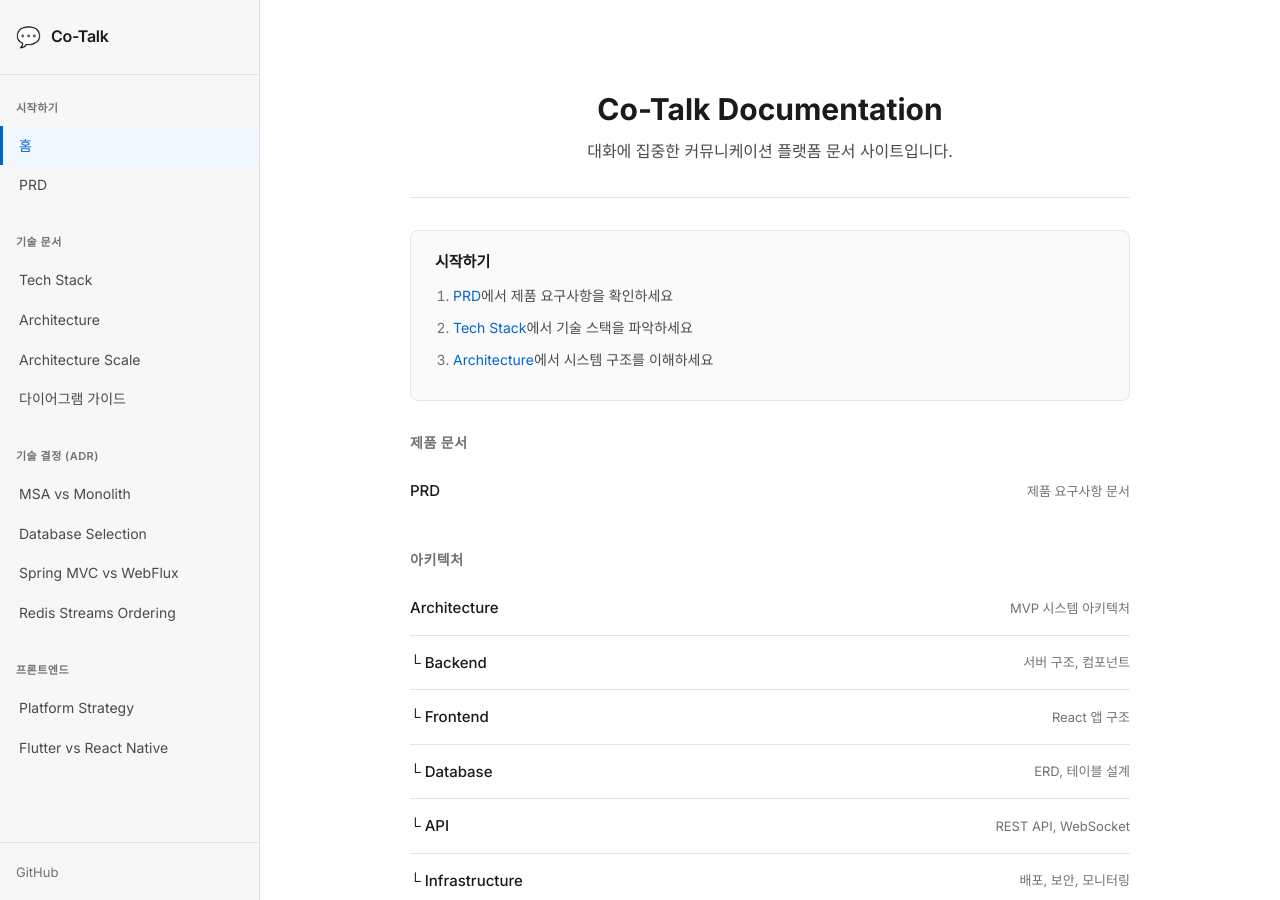
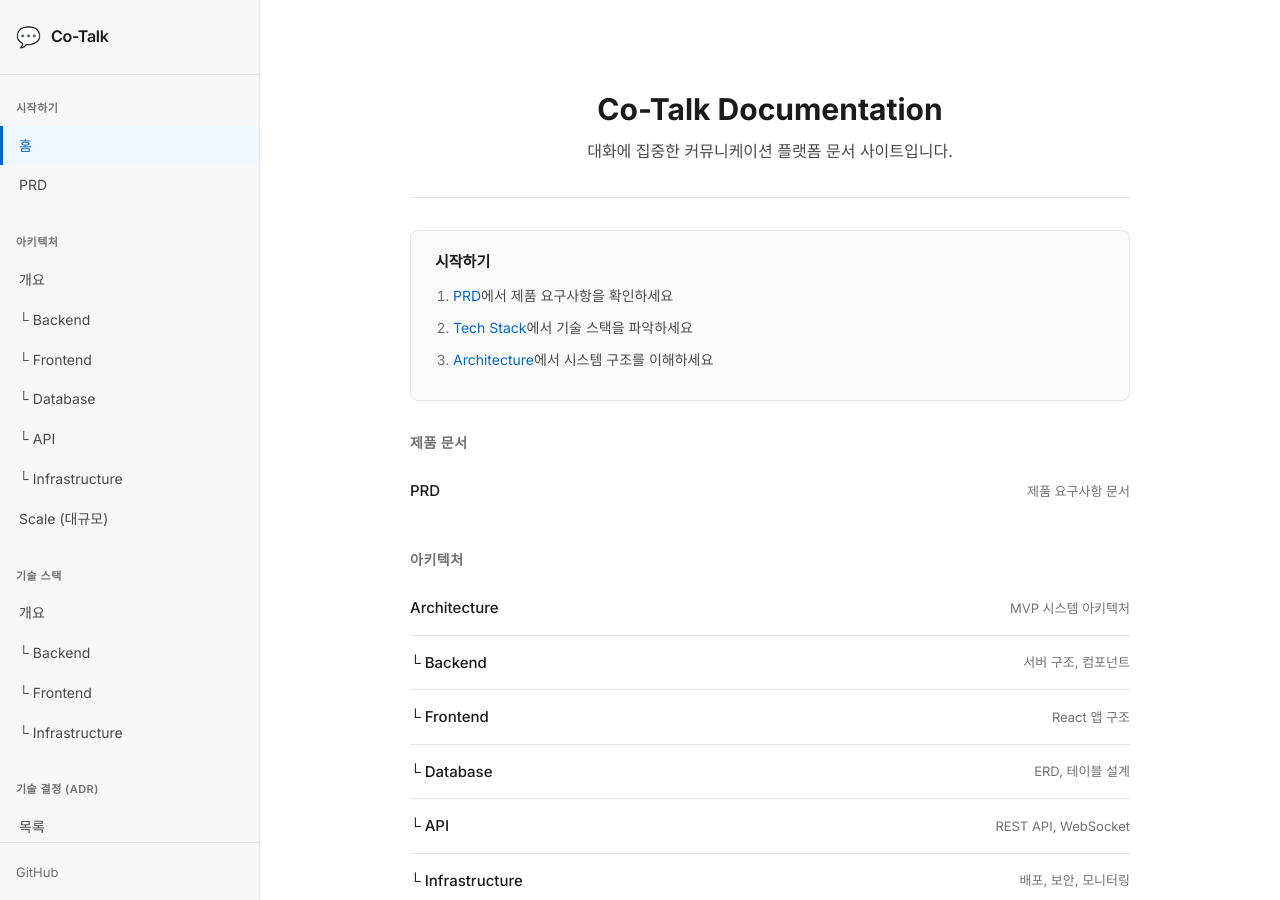
Before and after one commit to with-co-talk/co-talk-docs, a Jekyll site: the page built from index.md, in a window 1280 px wide and 900 px high. Built offline with Jekyll 4.4.1, drawn with Linux system fonts in a browser that asks for light colours.

Commit message:
fix: 사이드바 네비게이션 링크 수정
새로운 폴더 구조에 맞게 사이드바 링크 업데이트:
- architecture/ 하위 문서 링크
- tech-stack/ 하위 문서 링크
- decisions/ 하위 문서 링크
- guides/ 하위 문서 링크

Co-Authored-By: Claude Opus 4.5 <noreply@anthropic.com>

```diff
--- a/_layouts/default.html
+++ b/_layouts/default.html
@@ -47,35 +47,50 @@
           <div class="nav-section-title">시작하기</div>
           <ul class="nav-list">
             <li><a href="{{ site.baseurl }}/" class="nav-link {% if page.url == '/' %}active{% endif %}">홈</a></li>
-            <li><a href="{{ site.baseurl }}/PRD" class="nav-link {% if page.url == '/PRD.html' or page.url == '/PRD' %}active{% endif %}">PRD</a></li>
+            <li><a href="{{ site.baseurl }}/PRD" class="nav-link {% if page.url contains '/PRD' %}active{% endif %}">PRD</a></li>
           </ul>
         </div>
 
         <div class="nav-section">
-          <div class="nav-section-title">기술 문서</div>
+          <div class="nav-section-title">아키텍처</div>
           <ul class="nav-list">
-            <li><a href="{{ site.baseurl }}/TECH-STACK" class="nav-link {% if page.url == '/TECH-STACK.html' or page.url == '/TECH-STACK' %}active{% endif %}">Tech Stack</a></li>
-            <li><a href="{{ site.baseurl }}/ARCHITECTURE" class="nav-link {% if page.url == '/ARCHITECTURE.html' or page.url == '/ARCHITECTURE' %}active{% endif %}">Architecture</a></li>
-            <li><a href="{{ site.baseurl }}/ARCHITECTURE-SCALE" class="nav-link {% if page.url == '/ARCHITECTURE-SCALE.html' or page.url == '/ARCHITECTURE-SCALE' %}active{% endif %}">Architecture Scale</a></li>
-            <li><a href="{{ site.baseurl }}/DIAGRAM-GUIDE" class="nav-link {% if page.url == '/DIAGRAM-GUIDE.html' or page.url == '/DIAGRAM-GUIDE' %}active{% endif %}">다이어그램 가이드</a></li>
+            <li><a href="{{ site.baseurl }}/architecture/" class="nav-link {% if page.url == '/architecture/' or page.url == '/architecture/index.html' %}active{% endif %}">개요</a></li>
+            <li><a href="{{ site.baseurl }}/architecture/backend" class="nav-link {% if page.url contains '/architecture/backend' %}active{% endif %}">└ Backend</a></li>
+            <li><a href="{{ site.baseurl }}/architecture/frontend" class="nav-link {% if page.url contains '/architecture/frontend' %}active{% endif %}">└ Frontend</a></li>
+            <li><a href="{{ site.baseurl }}/architecture/database" class="nav-link {% if page.url contains '/architecture/database' %}active{% endif %}">└ Database</a></li>
+            <li><a href="{{ site.baseurl }}/architecture/api" class="nav-link {% if page.url contains '/architecture/api' %}active{% endif %}">└ API</a></li>
+            <li><a href="{{ site.baseurl }}/architecture/infrastructure" class="nav-link {% if page.url contains '/architecture/infrastructure' %}active{% endif %}">└ Infrastructure</a></li>
+            <li><a href="{{ site.baseurl }}/ARCHITECTURE-SCALE" class="nav-link {% if page.url contains '/ARCHITECTURE-SCALE' %}active{% endif %}">Scale (대규모)</a></li>
+          </ul>
+        </div>
+
+        <div class="nav-section">
+          <div class="nav-section-title">기술 스택</div>
+          <ul class="nav-list">
+            <li><a href="{{ site.baseurl }}/tech-stack/" class="nav-link {% if page.url == '/tech-stack/' or page.url == '/tech-stack/index.html' %}active{% endif %}">개요</a></li>
+            <li><a href="{{ site.baseurl }}/tech-stack/backend" class="nav-link {% if page.url contains '/tech-stack/backend' %}active{% endif %}">└ Backend</a></li>
+            <li><a href="{{ site.baseurl }}/tech-stack/frontend" class="nav-link {% if page.url contains '/tech-stack/frontend' %}active{% endif %}">└ Frontend</a></li>
+            <li><a href="{{ site.baseurl }}/tech-stack/infrastructure" class="nav-link {% if page.url contains '/tech-stack/infrastructure' %}active{% endif %}">└ Infrastructure</a></li>
           </ul>
         </div>
 
         <div class="nav-section">
           <div class="nav-section-title">기술 결정 (ADR)</div>
           <ul class="nav-list">
-            <li><a href="{{ site.baseurl }}/MSA-VS-MONOLITH" class="nav-link {% if page.url == '/MSA-VS-MONOLITH.html' or page.url == '/MSA-VS-MONOLITH' %}active{% endif %}">MSA vs Monolith</a></li>
-            <li><a href="{{ site.baseurl }}/DATABASE-SELECTION" class="nav-link {% if page.url == '/DATABASE-SELECTION.html' or page.url == '/DATABASE-SELECTION' %}active{% endif %}">Database Selection</a></li>
-            <li><a href="{{ site.baseurl }}/SPRING-MVC-VS-WEBFLUX" class="nav-link {% if page.url == '/SPRING-MVC-VS-WEBFLUX.html' or page.url == '/SPRING-MVC-VS-WEBFLUX' %}active{% endif %}">Spring MVC vs WebFlux</a></li>
-            <li><a href="{{ site.baseurl }}/REDIS-STREAMS-ORDERING" class="nav-link {% if page.url == '/REDIS-STREAMS-ORDERING.html' or page.url == '/REDIS-STREAMS-ORDERING' %}active{% endif %}">Redis Streams Ordering</a></li>
+            <li><a href="{{ site.baseurl }}/decisions/" class="nav-link {% if page.url == '/decisions/' or page.url == '/decisions/index.html' %}active{% endif %}">목록</a></li>
+            <li><a href="{{ site.baseurl }}/decisions/msa-vs-monolith" class="nav-link {% if page.url contains '/decisions/msa-vs-monolith' %}active{% endif %}">└ MSA vs Monolith</a></li>
+            <li><a href="{{ site.baseurl }}/decisions/database-selection" class="nav-link {% if page.url contains '/decisions/database-selection' %}active{% endif %}">└ Database</a></li>
+            <li><a href="{{ site.baseurl }}/decisions/spring-mvc-vs-webflux" class="nav-link {% if page.url contains '/decisions/spring-mvc-vs-webflux' %}active{% endif %}">└ MVC vs WebFlux</a></li>
+            <li><a href="{{ site.baseurl }}/decisions/redis-streams-ordering" class="nav-link {% if page.url contains '/decisions/redis-streams-ordering' %}active{% endif %}">└ Redis Streams</a></li>
+            <li><a href="{{ site.baseurl }}/decisions/frontend-platform-strategy" class="nav-link {% if page.url contains '/decisions/frontend-platform-strategy' %}active{% endif %}">└ Platform Strategy</a></li>
+            <li><a href="{{ site.baseurl }}/decisions/flutter-vs-react-native" class="nav-link {% if page.url contains '/decisions/flutter-vs-react-native' %}active{% endif %}">└ Flutter vs RN</a></li>
           </ul>
         </div>
 
         <div class="nav-section">
-          <div class="nav-section-title">프론트엔드</div>
+          <div class="nav-section-title">가이드</div>
           <ul class="nav-list">
-            <li><a href="{{ site.baseurl }}/FRONTEND-PLATFORM-STRATEGY" class="nav-link {% if page.url == '/FRONTEND-PLATFORM-STRATEGY.html' or page.url == '/FRONTEND-PLATFORM-STRATEGY' %}active{% endif %}">Platform Strategy</a></li>
-            <li><a href="{{ site.baseurl }}/FLUTTER-VS-REACT-NATIVE" class="nav-link {% if page.url == '/FLUTTER-VS-REACT-NATIVE.html' or page.url == '/FLUTTER-VS-REACT-NATIVE' %}active{% endif %}">Flutter vs React Native</a></li>
+            <li><a href="{{ site.baseurl }}/guides/diagram-guide" class="nav-link {% if page.url contains '/guides/diagram-guide' %}active{% endif %}">다이어그램 가이드</a></li>
           </ul>
         </div>
       </nav>
```
